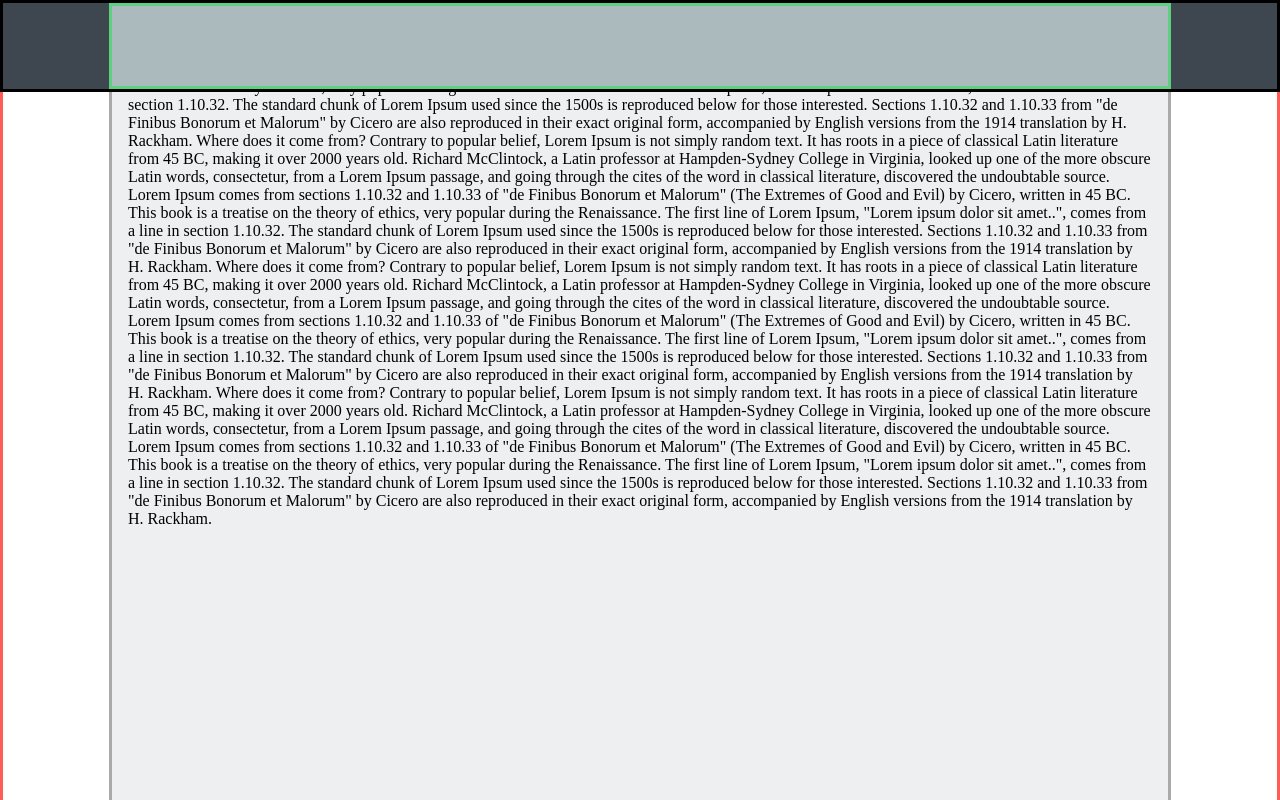
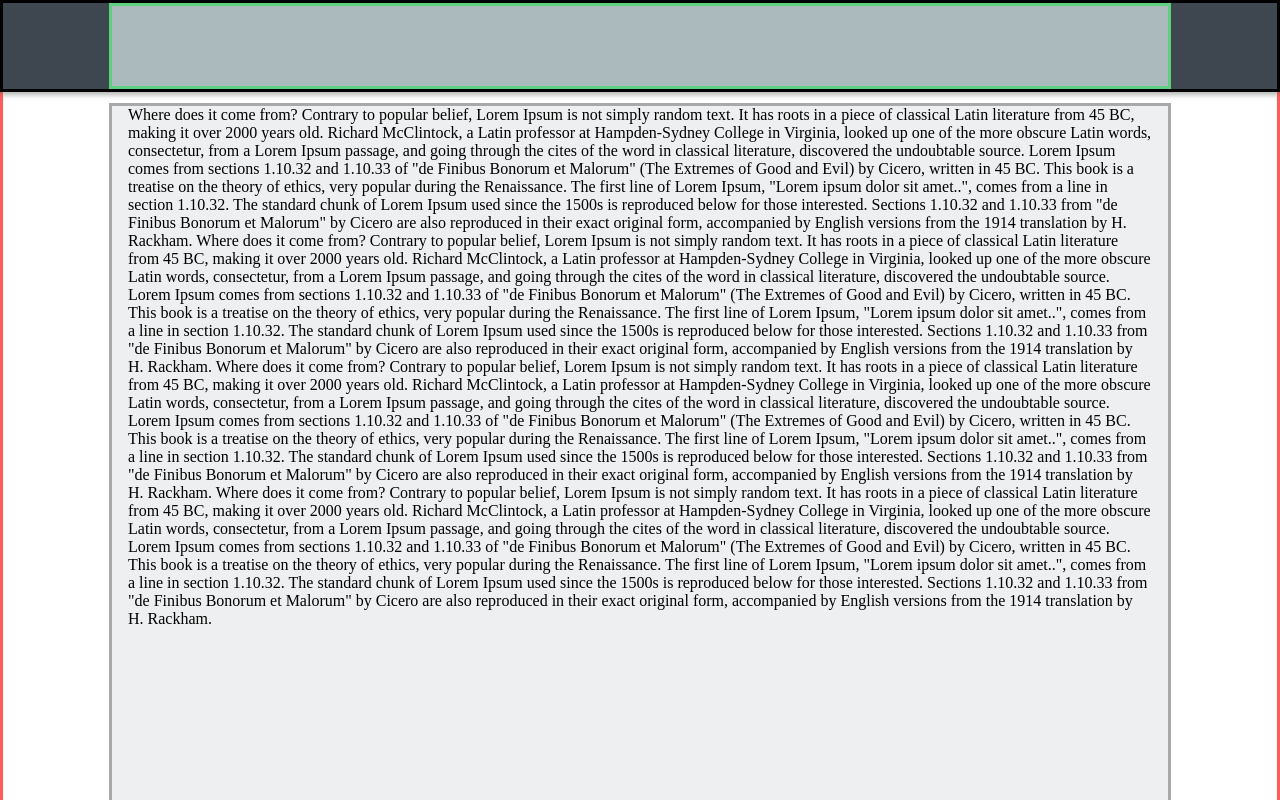
Before and after one commit to drewedward/Angular4.Template, an Angular app: page / in a window 1280 px wide. Shown: the top 800 px of the page. Built offline with nearby package versions, Linux system fonts and the light colour scheme.

Commit message:
Add styling to header and spacing to content

```diff
--- a/src/framework/content/content.component.css
+++ b/src/framework/content/content.component.css
@@ -1,6 +1,6 @@
 :host{
     display: flex;
-    height: 2000px;
+    min-height:738px;
 
     /* content-center */
     width: 100%;
--- a/src/framework/framework-body/framework-body.component.css
+++ b/src/framework/framework-body/framework-body.component.css
@@ -12,7 +12,18 @@
    left: 0;
    margin: auto;
    width: 100%;
+
+  -webkit-box-shadow: 0px 3px 5px rgba(100, 100, 100, 0.49);
+  -moz-box-shadow:    0px 3px 5px rgba(100, 100, 100, 0.49);
+  box-shadow:         0px 3px 5px rgba(100, 100, 100, 0.49);
  }
+
+ /* Remove spacer if header is not fixed */
+ /* Or can add margin-top to content class and remove property*/
+ .spacer{
+     width: 100%;
+     height: 100px;
+  }
 
 .content {
     display: flex;
--- a/src/framework/framework-body/framework-body.component.html
+++ b/src/framework/framework-body/framework-body.component.html
@@ -1,6 +1,7 @@
 <div class="header">
   <fw-header></fw-header>
 </div>
+<div class="spacer"></div>
 <div class="content">
   <fw-content></fw-content>
 </div>
```
